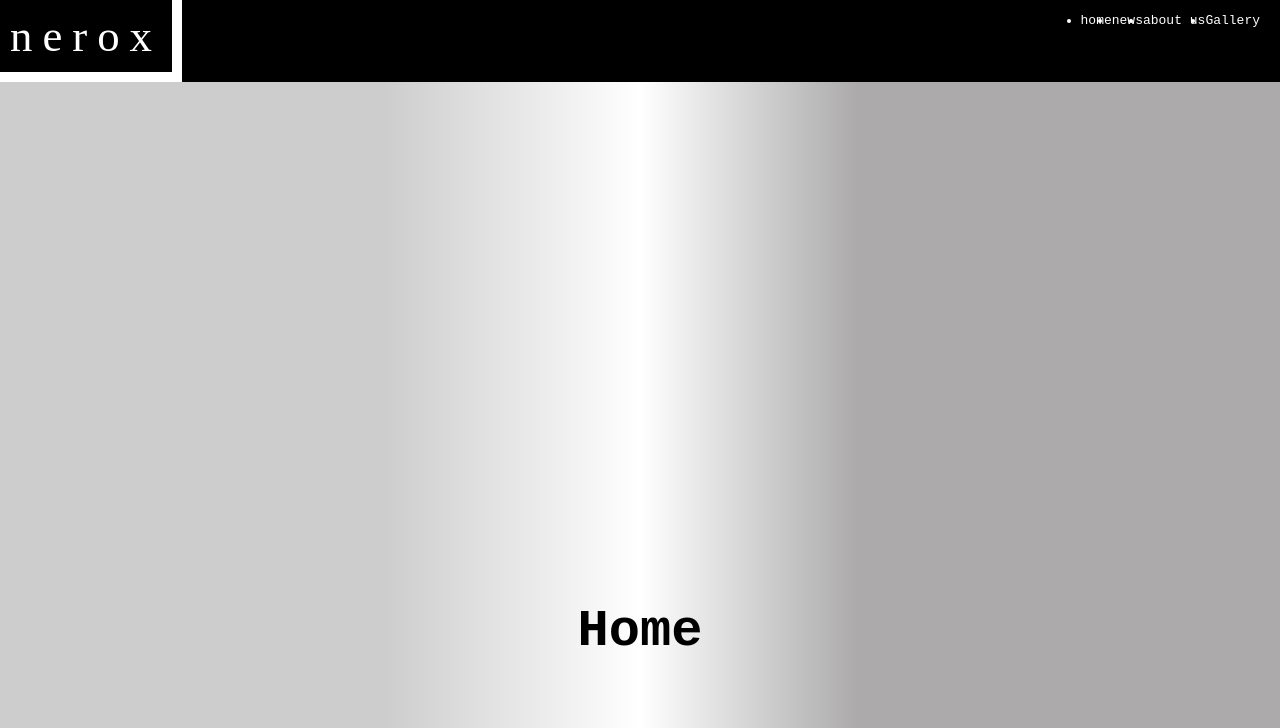
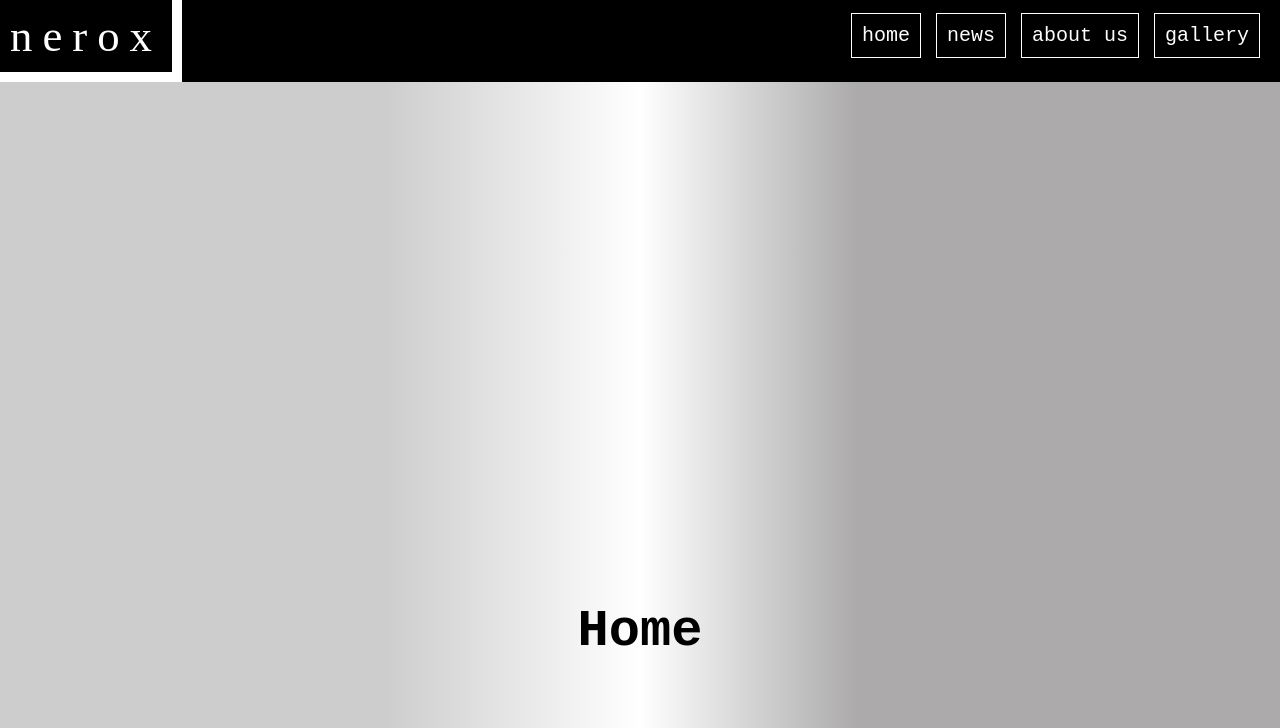
Before and after one commit to DmitrySerif/GREYHOME, a plain HTML site: page index.html in a window 1280 px wide. Shown: the top 728 px of the page. Drawn offline with Linux system fonts and the light colour scheme.

Commit message:
update 1

```diff
--- a/css/style.css
+++ b/css/style.css
@@ -72,7 +72,7 @@ body {
 
 /*------------------------------menu-button-style---------------------------------*/
 
-.menu__items {
+.menu__item {
 	padding: 10px 10px;
 	font-size: 20px;
 	margin-left: 15px;
```
